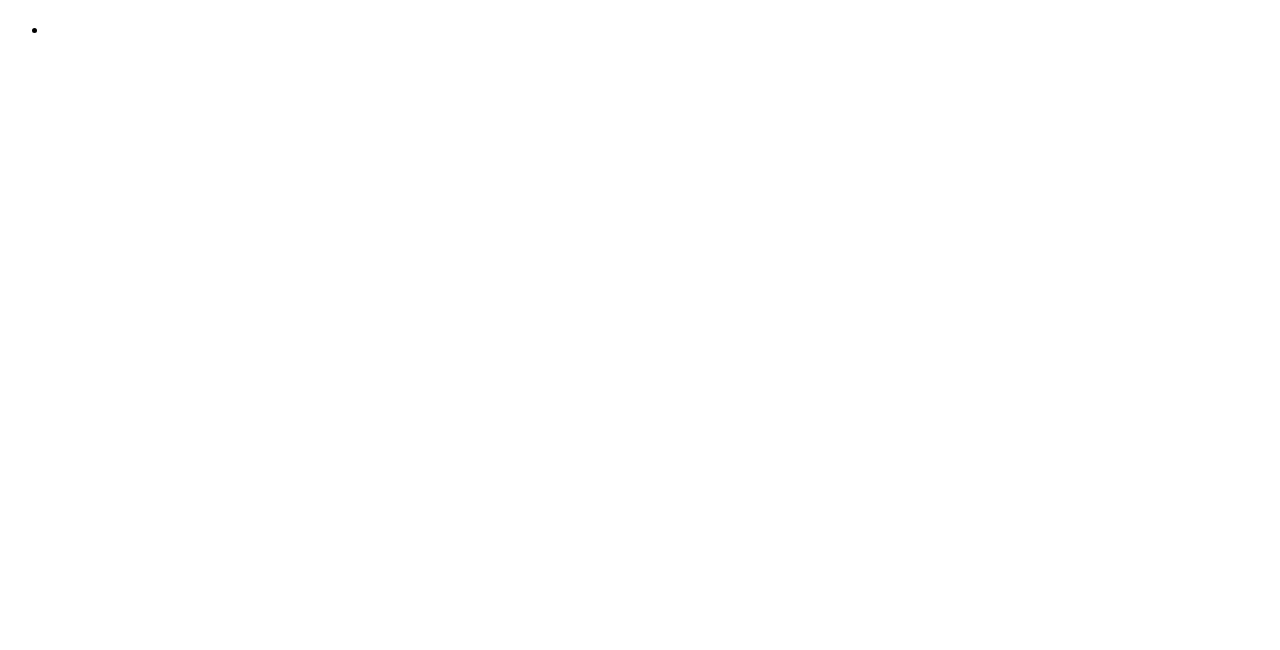
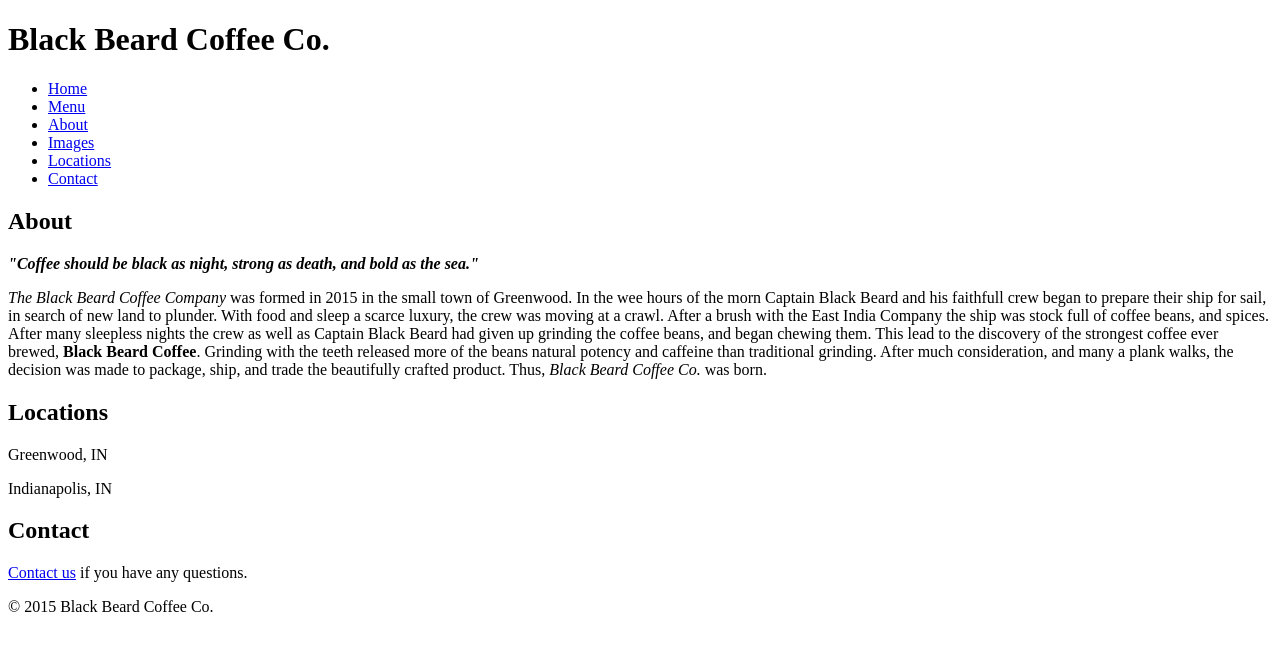
Before and after one commit to kayallday/dws1, a plain HTML site: page brickel-kelsey-project1/index.html in a window 1280 px wide. Drawn offline with Linux system fonts and the light colour scheme.

Commit message:
Project 1 changes
Project 1 changes

```diff
--- a/brickel-kelsey-project1/index.html
+++ b/brickel-kelsey-project1/index.html
@@ -6,12 +6,42 @@
 	<body>
 		<div id="page">
 			<header>
-				<h1></h1>
+				<h1>Black Beard Coffee Co.</h1>
 				<nav>
 					<ul>
-						<li><a href="" </a></li>
+						<li><a href="#history">Home</a></li>
+						<li><a href="menu.html">Menu</a></li>
+						<li><a href="#about">About</a></li>
+						<li><a href="#images">Images</a></li>
+						<li><a href="#locations">Locations</a></li>
+						<li><a href="#contact">Contact</a></li>
+					</ul>
 				</nav>
 			</header>
 		</div>
+		<div id="content">
+			<hgroup>
+				<h2 id="about">About</h2>
+				<strong><em>"Coffee should be black as night, strong as death, and bold as the sea."</em></strong>
+				<article>
+					<p><em>The Black Beard Coffee Company</em> was formed in 2015 in the small town of Greenwood. In the wee hours of the morn Captain Black Beard and his faithfull crew began to prepare their ship for sail, in search of new land to plunder. With food and sleep a scarce luxury, the crew was moving at a crawl. After a brush with the East India Company the ship was stock full of coffee beans, and spices. After many sleepless nights the crew as well as Captain Black Beard had given up grinding the coffee beans, and began chewing them. This lead to the discovery of the strongest coffee ever brewed, <strong>Black Beard Coffee</strong>. Grinding with the teeth released more of the beans natural potency and caffeine than traditional grinding. After much consideration, and many a plank walks, the decision was made to package, ship, and trade the beautifully crafted product. Thus, <em>Black Beard Coffee Co.</em> was born.</p>
+				</article>
+			</hgroup>
+			<aside>
+				<section>
+					<h2 id="locations">Locations</h2>
+					<p>Greenwood, IN</p>
+					<p>Indianapolis, IN</p>
+				</section>
+				<section>
+					<h2 id="contact">Contact</h2>
+					<p><a href="mailto:kmbrickel@fullsail.edu">Contact us</a>
+					if you have any questions.</p>
+				</section>
+			</aside>
+			<footer>
+			&copy; 2015 Black Beard Coffee Co.
+			</footer>
+		</div>
 	</body>
 </html>
```
Also changed, not shown: brickel-kelsey-project1/menu.html (added, +36 -0 lines), brickel-kelsey-project1/images/014e576425207b4a0675f83ea8490110.jpg (added), brickel-kelsey-project1/images/Blackbeard flag-22-web.jpg (added), brickel-kelsey-project1/images/MB082.jpg (added), brickel-kelsey-project1/images/Pirates.png (added), brickel-kelsey-project1/images/aa62b92db947bca9a571ab15cf9c8f10.jpg (added), brickel-kelsey-project1/images/coffee grinder.jpeg (added).
